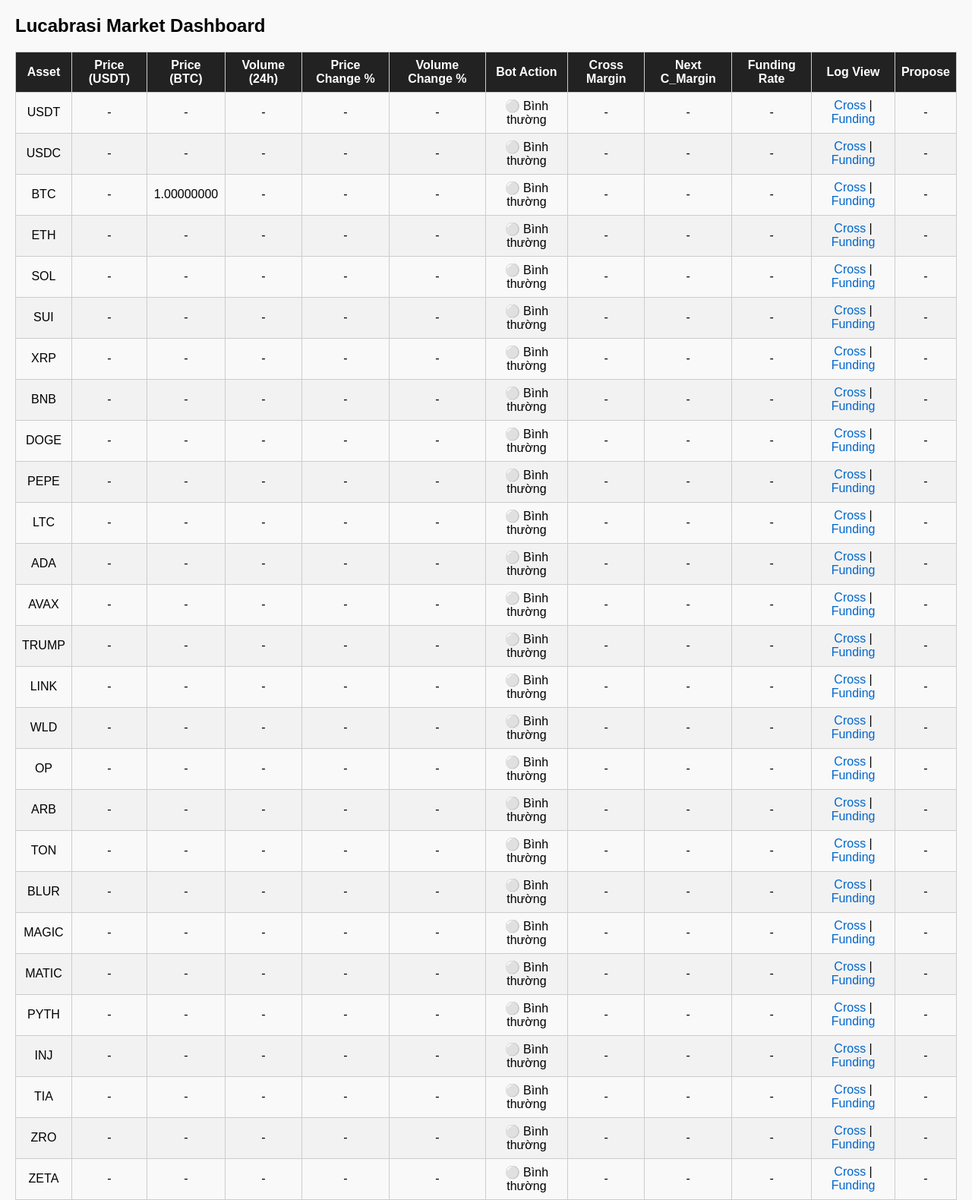
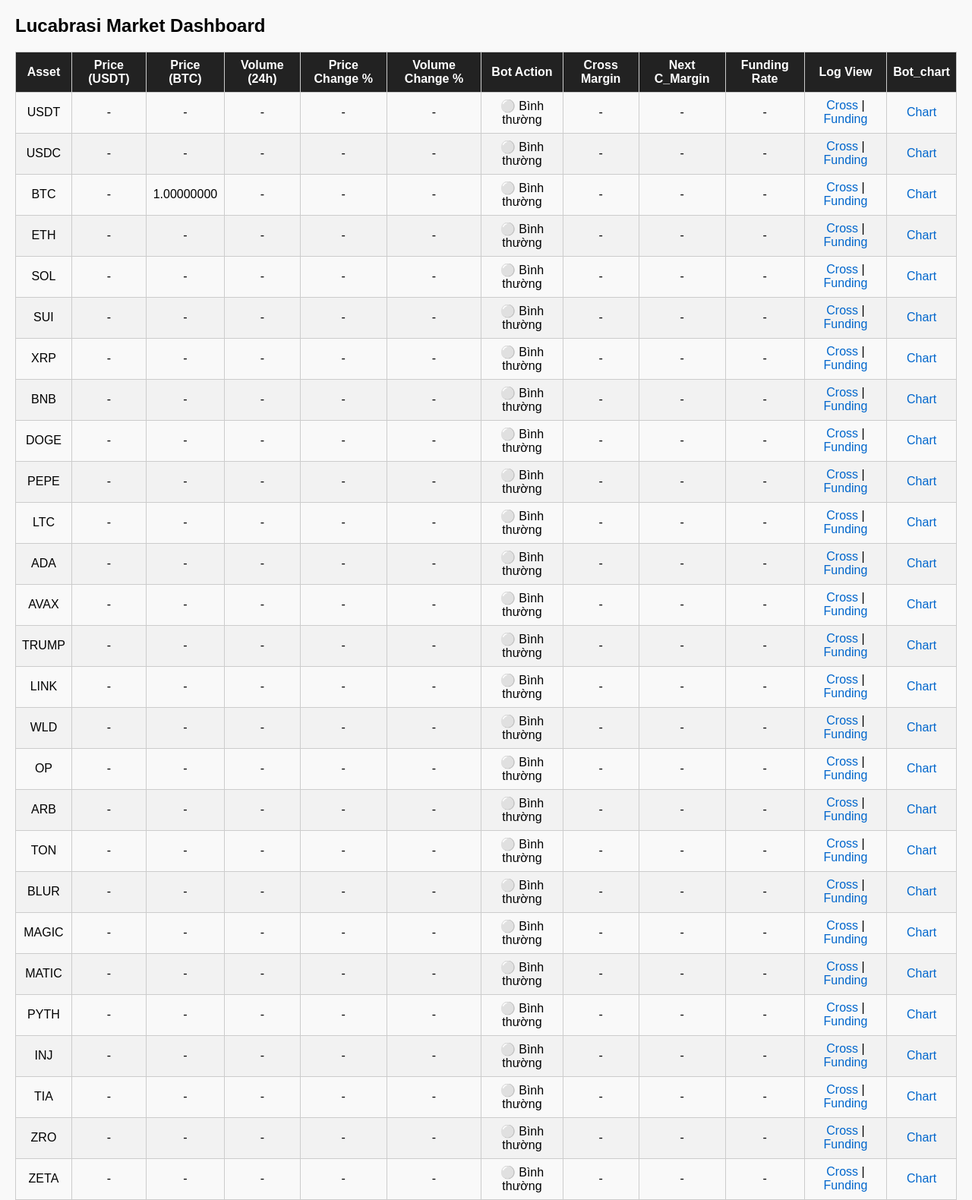
Before and after one commit to Luca-vn/coinmarketcap, a Flask app: page / in a window 1280 px wide. Shown: the top 1580 px of the page at 76% size. Run offline with Flask 3, Linux system fonts and the light colour scheme; data that the repository does not hold is empty.

Commit message:
Update index.html

```diff
--- a/templates/index.html
+++ b/templates/index.html
@@ -28,7 +28,7 @@
                 <th>Next C_Margin</th>
                 <th>Funding Rate</th>
                 <th>Log View</th>
-                <th>Propose</th>
+                <th>Bot_chart</th>
             </tr>
         </thead>
         <tbody>
@@ -45,7 +45,7 @@
                 <td>{{ row.next_margin }}</td>
                 <td>{{ row.funding_rate }}</td>
                 <td>{{ row.log_view|safe }}</td>
-                <td>{{ row.propose }}</td>
+                <td><a href="/chart/bot/{{ row.asset }}" target="_blank">Chart</a></td>
             </tr>
             {% endfor %}
         </tbody>
```
